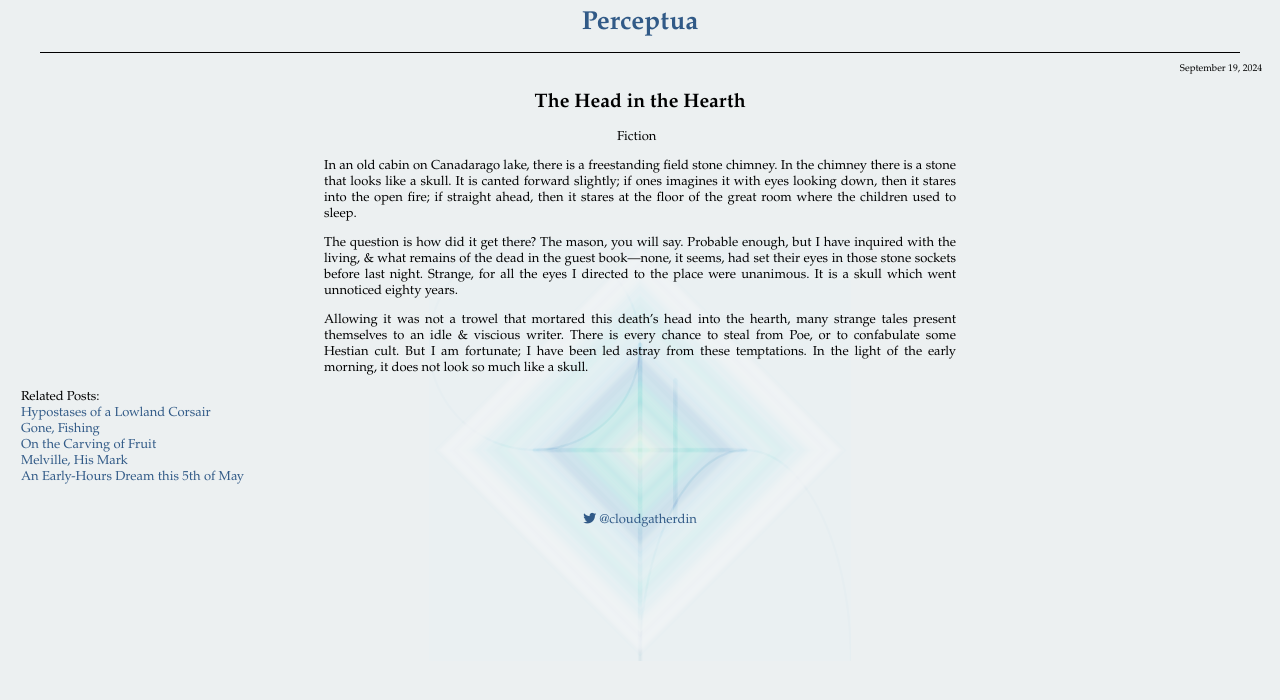
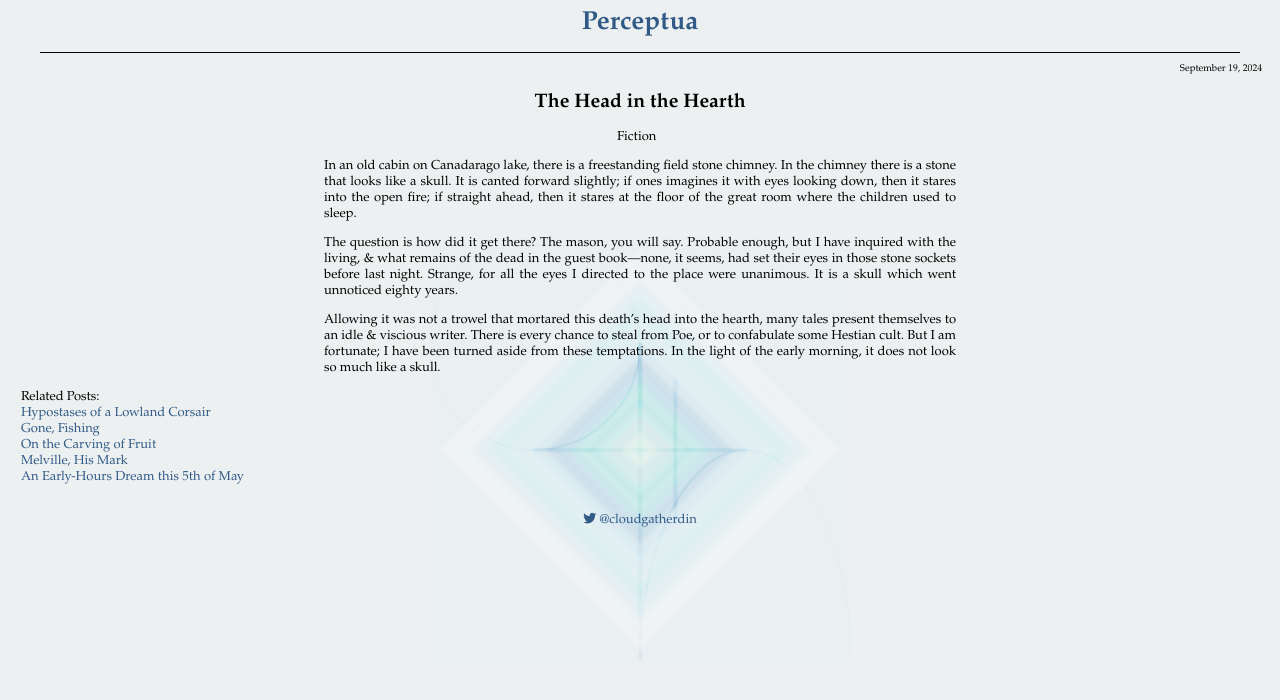
Before and after one commit to Perceptua/perceptua, a Jekyll site: the page built from _posts/2024-09-19-the-head-in-the-hearth.md, in a window 1280 px wide. Shown: the top 700 px of the page. Built offline with Jekyll 4.4.1, drawn with Linux system fonts in a browser that asks for light colours.

Commit message:
edit The Head in the Hearth

```diff
--- a/_posts/2024-09-19-the-head-in-the-hearth.md
+++ b/_posts/2024-09-19-the-head-in-the-hearth.md
@@ -10,4 +10,4 @@ In an old cabin on Canadarago lake, there is a freestanding field stone chimney.
 
 The question is how did it get there? The mason, you will say. Probable enough, but I have inquired with the living, & what remains of the dead in the guest book—none, it seems, had set their eyes in those stone sockets before last night. Strange, for all the eyes I directed to the place were unanimous. It is a skull which went unnoticed eighty years.
 
-Allowing it was not a trowel that mortared this death's head into the hearth, many strange tales present themselves to an idle & viscious writer. There is every chance to steal from Poe, or to confabulate some Hestian cult. But I am fortunate; I have been led astray from these temptations. In the light of the early morning, it does not look so much like a skull.
+Allowing it was not a trowel that mortared this death's head into the hearth, many tales present themselves to an idle & viscious writer. There is every chance to steal from Poe, or to confabulate some Hestian cult. But I am fortunate; I have been turned aside from these temptations. In the light of the early morning, it does not look so much like a skull.
```
